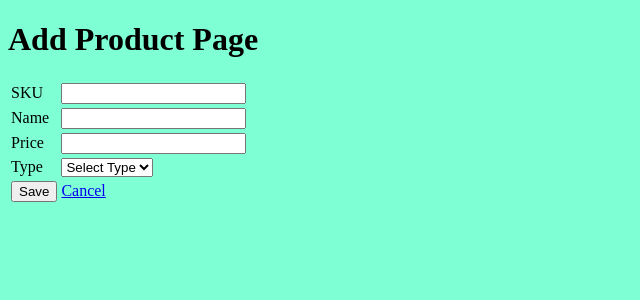
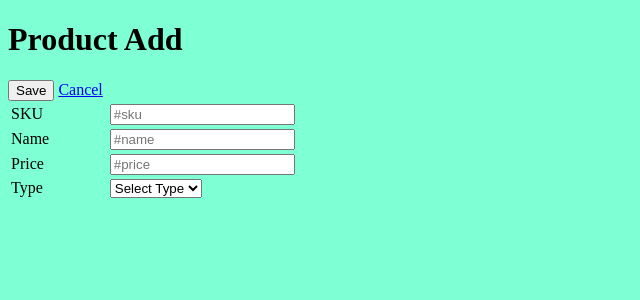
Before and after one commit to Chadrack09/php-junior-crud-2563, a PHP site: page /src/views/AddProduct.php in a window 1280 px wide. Shown: the top 300 px of the page, without its empty margins (0-640 px from the left). Run offline with PHP 8.4, Linux system fonts and the light colour scheme; data comes from the database, SQL or seed files in the repository.

Commit message:
made changes to php file

```diff
--- a/src/views/AddProduct.php
+++ b/src/views/AddProduct.php
@@ -26,25 +26,30 @@
     <title>Add Product</title>
 </head>
 <body>
-    <h1>Add Product Page</h1>
-    <form
-        action="../php/controllers/AddProductController.php"
-        method="POST" id="product_form">
+    <main class="main-container">
+        <form action="../php/controllers/AddProductController.php" method="POST" id="product_form">
+        <div class="product-header">
+            <h1>Product Add</h1>
+            <div class="btn-group">
+                <input type="submit" value="Save" class="save-btn">
+                <a href="/" class="cancel-btn">Cancel</a>
+            </div>
+        </div>
         <table>
             <tr>
                 <td>SKU</td>
-            <td><input type="text" name="sku" id="sku" required></td>
+                <td><input type="text" name="sku" id="sku" placeholder="#sku" required></td>
             </tr>
             <tr>
                 <td>Name</td>
-            <td><input type="text" name="name" id="name" required></td>
+                <td><input type="text" name="name" id="name" placeholder="#name" required></td>
             </tr>
             <tr>
                 <td>Price</td>
-            <td><input type="text" name="price" id="price" required></td>
+                <td><input type="text" name="price" id="price" placeholder="#price" required></td>
             </tr>
             <tr>
-            <td>Type</td>
+                <td style="padding-right: 4rem;">Type</td>
                 <td>
                     <select name="types" id="productType">
                         <option value="">Select Type</option>
@@ -83,12 +88,9 @@
                     }
                 }
             ?>
-        <tr>
-            <td><input type="submit" value="Save"></td>
-            <td><a href="/">Cancel</a></td>
-        </tr>
         </table>
         </form>
+    </main>
     <script src="js/addProduct.js"></script>
     <script src="js/validation.js"></script>
 </body>
```
Also changed, not shown: index.php (+7 -11 lines). Lines whose indentation alone changed are shown as unchanged.
